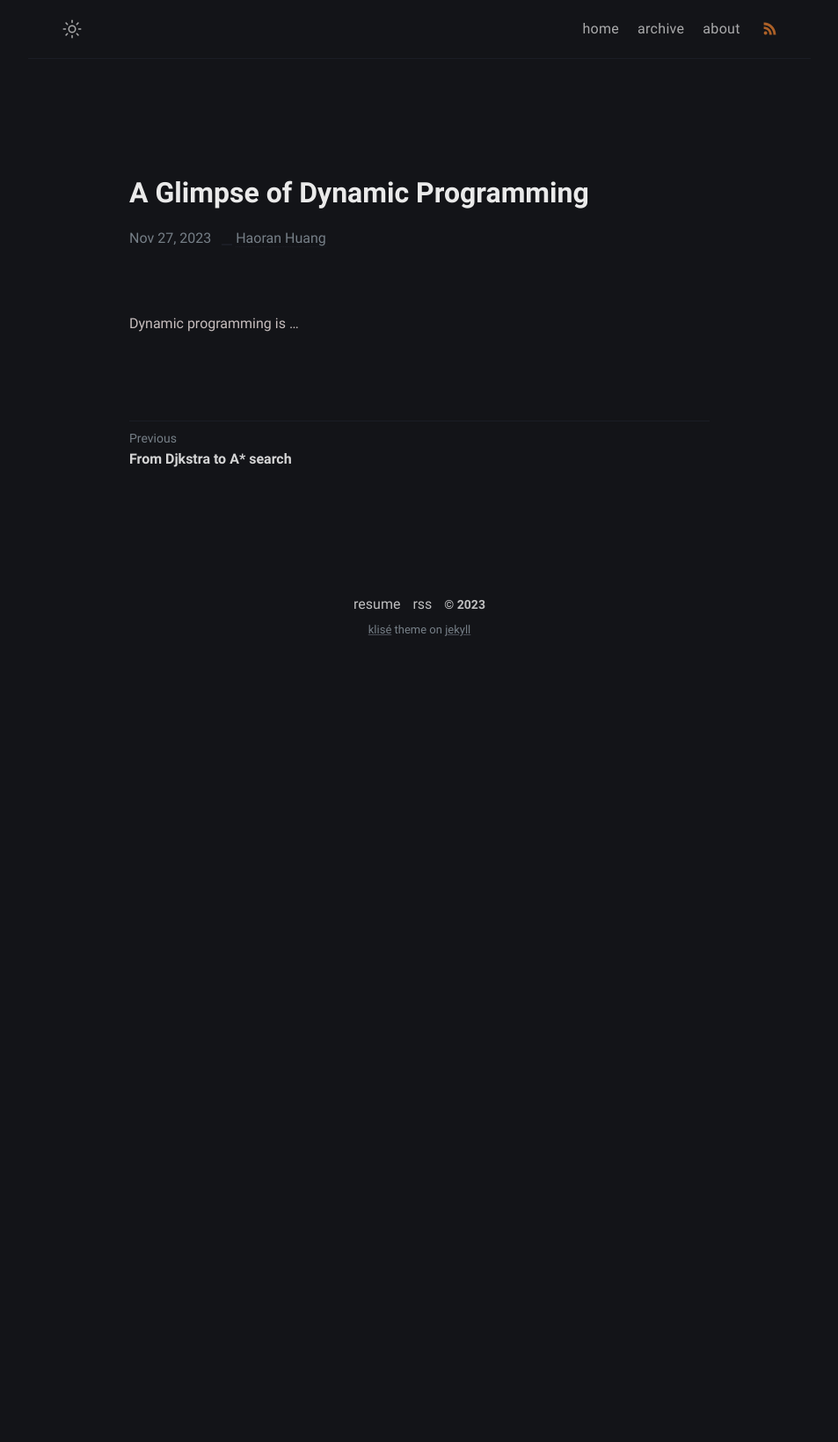
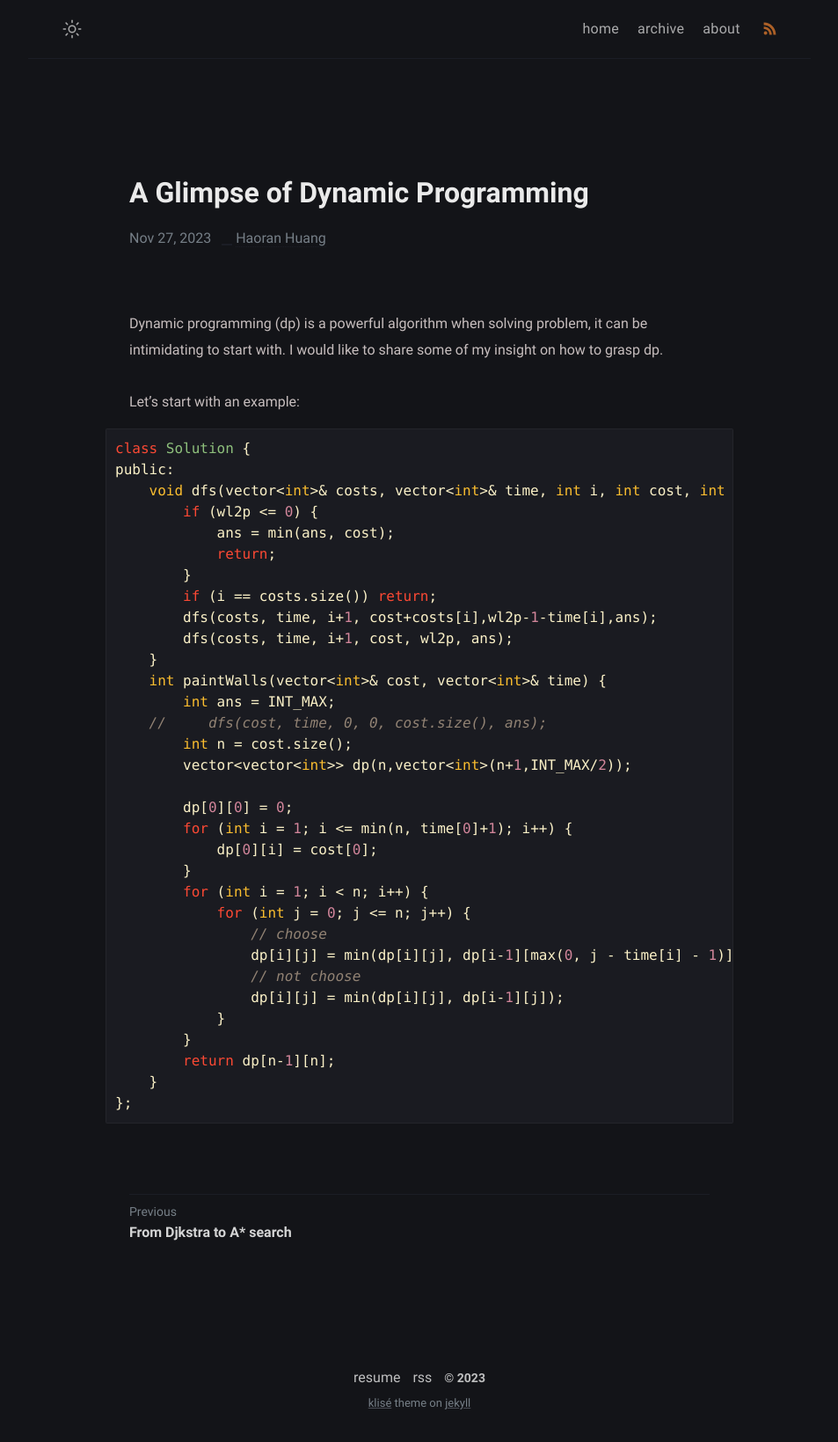
Before and after one commit to h-haoran/h-haoran.github.io, a Jekyll site: the page built from _posts/algorithm/dynamic-programming/2023-11-27-a-glimpse-of-dp.md, in a window 1280 px wide. Shown: the whole page at 88% size, without its empty margins (163-1116 px from the left). Built offline with Jekyll 4.4.1, drawn with Linux system fonts in a browser that asks for light colours; before the commit the page ends 900 px from its top, so only the background shows below that.

Commit message:
change favicons

````diff
--- a/_posts/algorithm/dynamic-programming/2023-11-27-a-glimpse-of-dp.md
+++ b/_posts/algorithm/dynamic-programming/2023-11-27-a-glimpse-of-dp.md
@@ -6,4 +6,41 @@ categories: Algorithm
 usemathjax: true
 ---
 
-Dynamic programming is ...
+Dynamic programming (dp) is a powerful algorithm when solving problem, it can be intimidating to start with. I would like to share some of my insight on how to grasp dp.
+
+Let's start with an example:
+
+ ```c++
+class Solution {
+public:
+    void dfs(vector<int>& costs, vector<int>& time, int i, int cost, int wl2p, int &ans) {
+        if (wl2p <= 0) {
+            ans = min(ans, cost);
+            return;
+        }
+        if (i == costs.size()) return;
+        dfs(costs, time, i+1, cost+costs[i],wl2p-1-time[i],ans);
+        dfs(costs, time, i+1, cost, wl2p, ans);
+    }
+    int paintWalls(vector<int>& cost, vector<int>& time) {
+        int ans = INT_MAX;
+    //     dfs(cost, time, 0, 0, cost.size(), ans);
+        int n = cost.size();
+        vector<vector<int>> dp(n,vector<int>(n+1,INT_MAX/2));
+
+        dp[0][0] = 0;
+        for (int i = 1; i <= min(n, time[0]+1); i++) {
+            dp[0][i] = cost[0];
+        }
+        for (int i = 1; i < n; i++) {
+            for (int j = 0; j <= n; j++) {
+                // choose
+                dp[i][j] = min(dp[i][j], dp[i-1][max(0, j - time[i] - 1)] + cost[i]);
+                // not choose
+                dp[i][j] = min(dp[i][j], dp[i-1][j]);
+            }
+        }
+        return dp[n-1][n];
+    }
+};
+```
--- a/assets/favicons/browserconfig.xml
+++ b/assets/favicons/browserconfig.xml
@@ -3,7 +3,7 @@
     <msapplication>
         <tile>
             <square150x150logo src="/mstile-150x150.png"/>
-            <TileColor>#603cba</TileColor>
+            <TileColor>#da532c</TileColor>
         </tile>
     </msapplication>
 </browserconfig>
````
Also changed, not shown: assets/favicons/android-chrome-192x192.png, assets/favicons/android-chrome-384x384.png (deleted), assets/favicons/android-chrome-512x512.png (added), assets/favicons/apple-touch-icon.png, assets/favicons/favicon-16x16.png, assets/favicons/favicon-32x32.png, assets/favicons/favicon.ico, assets/favicons/mstile-150x150.png, assets/favicons/safari-pinned-tab.svg, assets/favicons/site.webmanifest.
